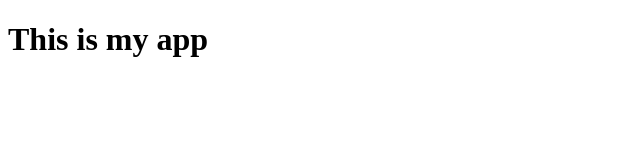
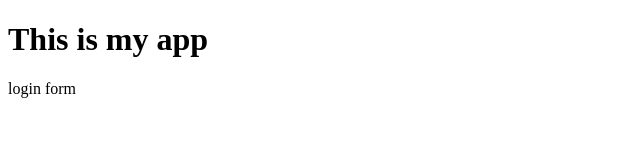
Before and after one commit to BlueSandsWeb/Mytest, a plain HTML site: page index.html in a window 1280 px wide. Shown: the full height of the page, 0-640 px from the left. Drawn offline with Linux system fonts and the light colour scheme.

Commit message:
login form

```diff
--- /dev/null
+++ b/dir2/app2.js
@@ -0,0 +1 @@
+console.log("234");
--- a/index.html
+++ b/index.html
@@ -5,5 +5,8 @@
 </head>
 <body>
 	<h1>This is my app</h1>
+	<form>
+		<p>login form</p>
+	</form>
 </body>
 </html>
```
Also changed, not shown: login.html (added, +1 -0 lines), log.txt (added).
